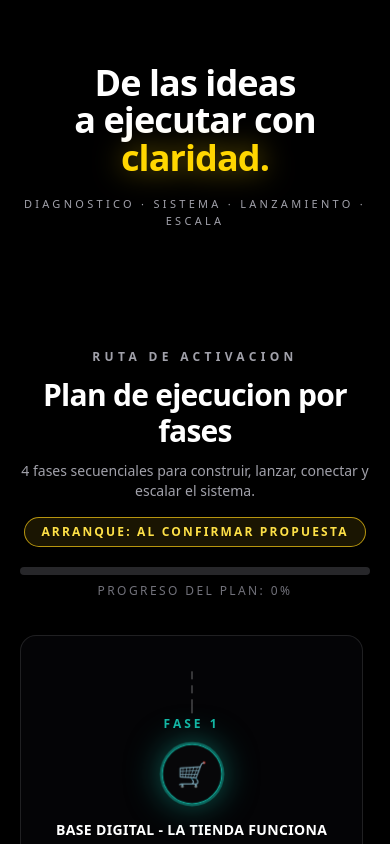
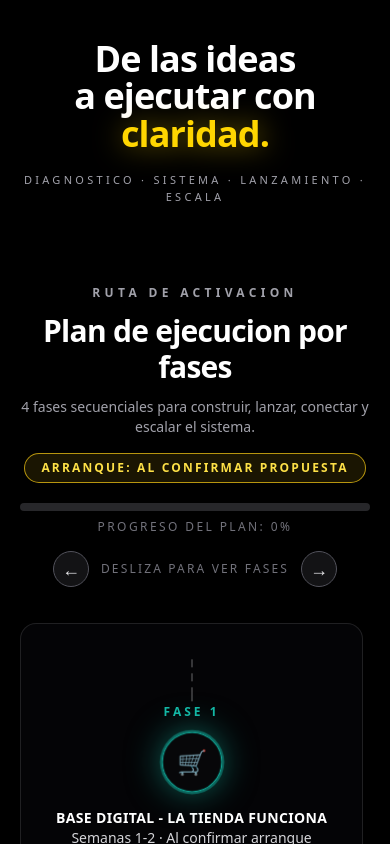
Before and after one commit to fluxasystems1-design/omboarding, a Next.js app: page /dr-leonardo-bello in a window 390 px wide. Shown: the top 844 px of the page. Built offline with nearby package versions, Linux system fonts and the light colour scheme.

Commit message:
fix: ajusta textos y estilos de la landing

```diff
--- a/app/dr-leonardo-bello/page.js
+++ b/app/dr-leonardo-bello/page.js
@@ -1,6 +1,6 @@
 "use client";
 
-import { useEffect, useState } from "react";
+import { useEffect, useRef, useState } from "react";
 
 const timelinePhases = [
   {
@@ -233,6 +233,7 @@ export default function DrLeonardoBelloPage() {
   const [reduceMotion, setReduceMotion] = useState(false);
   const [parallaxOffset, setParallaxOffset] = useState(0);
   const [spotlight, setSpotlight] = useState({ x: 0, y: 0, active: false });
+  const timelineCarouselRef = useRef(null);
 
   const progressPercent = 0;
 
@@ -249,6 +250,15 @@ export default function DrLeonardoBelloPage() {
 
   const handleMagneticLeave = (event) => {
     event.currentTarget.style.transform = "translate3d(0, 0, 0)";
+  };
+
+  const scrollTimeline = (direction) => {
+    if (!timelineCarouselRef.current) return;
+    const cardWidth = timelineCarouselRef.current.clientWidth * 0.9;
+    timelineCarouselRef.current.scrollBy({
+      left: direction === "right" ? cardWidth : -cardWidth,
+      behavior: "smooth",
+    });
   };
 
   useEffect(() => {
@@ -320,7 +330,7 @@ export default function DrLeonardoBelloPage() {
 
   return (
     <main className="min-h-screen bg-black text-white">
-      <section className="mx-auto w-full max-w-6xl px-5 pb-14 pt-16 sm:px-8 md:pb-20 md:pt-24">
+      <section className="mx-auto w-full max-w-6xl px-5 pb-10 pt-10 sm:px-8 md:pb-20 md:pt-24">
         <div data-reveal className="reveal mx-auto max-w-3xl text-center">
           <h1 className="text-4xl font-extrabold leading-[1.04] tracking-tight sm:text-5xl md:text-6xl">
             De las ideas
@@ -334,7 +344,7 @@ export default function DrLeonardoBelloPage() {
         </div>
       </section>
 
-      <section className="mx-auto w-full max-w-6xl px-5 pb-20 pt-16 sm:px-8">
+      <section className="mx-auto w-full max-w-6xl px-5 pb-20 pt-10 sm:px-8 md:pt-16">
         <div data-reveal className="reveal">
           <div className="mb-9 text-center">
             <p className="text-xs font-semibold uppercase tracking-[0.36em] text-zinc-400">Ruta de activacion</p>
@@ -353,6 +363,25 @@ export default function DrLeonardoBelloPage() {
                 />
               </div>
               <p className="mt-2 text-xs uppercase tracking-[0.2em] text-zinc-500">Progreso del plan: {Math.round(progressPercent)}%</p>
+            </div>
+            <div className="mt-4 flex items-center justify-center gap-3 md:hidden">
+              <button
+                type="button"
+                onClick={() => scrollTimeline("left")}
+                className="inline-flex h-9 w-9 items-center justify-center rounded-full border border-zinc-600 bg-zinc-900/80 text-lg font-bold text-zinc-200"
+                aria-label="Deslizar fases hacia la izquierda"
+              >
+                ←
+              </button>
+              <p className="text-xs uppercase tracking-[0.18em] text-zinc-500">Desliza para ver fases</p>
+              <button
+                type="button"
+                onClick={() => scrollTimeline("right")}
+                className="inline-flex h-9 w-9 items-center justify-center rounded-full border border-zinc-600 bg-zinc-900/80 text-lg font-bold text-zinc-200"
+                aria-label="Deslizar fases hacia la derecha"
+              >
+                →
+              </button>
             </div>
           </div>
 
@@ -382,7 +411,10 @@ export default function DrLeonardoBelloPage() {
                 background: `radial-gradient(340px circle at ${spotlight.x}px ${spotlight.y}px, rgba(255,255,255,0.12), transparent 60%)`,
               }}
             />
-            <div className="mobile-snap-carousel flex gap-4 overflow-x-auto pb-4 md:grid md:grid-cols-4 md:gap-6 md:overflow-visible md:pb-0">
+            <div
+              ref={timelineCarouselRef}
+              className="mobile-snap-carousel flex gap-4 overflow-x-auto pb-4 md:grid md:grid-cols-4 md:gap-6 md:overflow-visible md:pb-0"
+            >
               {timelinePhases.map((phase, index) => (
                 <div
                   key={phase.id}
@@ -533,35 +565,7 @@ export default function DrLeonardoBelloPage() {
             Cada transformacion impacta ventas, captura de datos y eficiencia operativa.
           </p>
 
-          <details className="mt-6 rounded-xl border border-zinc-700 bg-[#111111] p-4 md:hidden">
-            <summary className="cursor-pointer list-none text-sm font-bold uppercase tracking-[0.12em] text-zinc-200">
-              Ver transformaciones 1 a 4
-            </summary>
-            <div className="mt-4 grid gap-3">
-              <div className="grid gap-3">
-                <p className="inline-flex w-fit rounded-full bg-red-500/20 px-4 py-1 text-xs font-bold uppercase tracking-[0.18em] text-red-300">
-                  Antes
-                </p>
-                <p className="inline-flex w-fit rounded-full bg-emerald-500/20 px-4 py-1 text-xs font-bold uppercase tracking-[0.18em] text-emerald-300">
-                  Despues
-                </p>
-              </div>
-              {transformationsCore.map((item, idx) => (
-                <div key={`mobile-core-${item.before}`} className="grid gap-3">
-                  <article className="rounded-xl border border-red-400/25 bg-red-950/15 p-4">
-                    <p className="text-xs font-semibold uppercase tracking-[0.12em] text-red-300">Transformacion {idx + 1}</p>
-                    <p className="mt-1 text-sm text-zinc-200">{item.before}</p>
-                  </article>
-                  <article className="rounded-xl border border-emerald-400/25 bg-emerald-950/15 p-4">
-                    <p className="text-xs font-semibold uppercase tracking-[0.12em] text-emerald-300">Impacto {idx + 1}</p>
-                    <p className="mt-1 text-sm text-zinc-100">{item.after}</p>
-                  </article>
-                </div>
-              ))}
-            </div>
-          </details>
-
-          <div className="mt-6 hidden gap-3 md:grid">
+          <div className="mt-6 grid gap-3">
             <div className="grid gap-3 md:grid-cols-2">
               <p className="inline-flex w-fit rounded-full bg-red-500/20 px-4 py-1 text-xs font-bold uppercase tracking-[0.18em] text-red-300">
                 Antes
@@ -599,35 +603,7 @@ export default function DrLeonardoBelloPage() {
             La segunda capa del sistema convierte audiencia en recurrencia, consultas y conversacion activa.
           </p>
 
-          <details className="mt-6 rounded-xl border border-zinc-700 bg-[#111111] p-4 md:hidden">
-            <summary className="cursor-pointer list-none text-sm font-bold uppercase tracking-[0.12em] text-zinc-200">
-              Ver transformaciones 5 a 7
-            </summary>
-            <div className="mt-4 grid gap-3">
-              <div className="grid gap-3">
-                <p className="inline-flex w-fit rounded-full bg-red-500/20 px-4 py-1 text-xs font-bold uppercase tracking-[0.18em] text-red-300">
-                  Antes
-                </p>
-                <p className="inline-flex w-fit rounded-full bg-emerald-500/20 px-4 py-1 text-xs font-bold uppercase tracking-[0.18em] text-emerald-300">
-                  Despues
-                </p>
-              </div>
-              {transformationsScale.map((item, idx) => (
-                <div key={`mobile-scale-${item.before}`} className="grid gap-3">
-                  <article className="rounded-xl border border-red-400/25 bg-red-950/15 p-4">
-                    <p className="text-xs font-semibold uppercase tracking-[0.12em] text-red-300">Transformacion {idx + 5}</p>
-                    <p className="mt-1 text-sm text-zinc-200">{item.before}</p>
-                  </article>
-                  <article className="rounded-xl border border-emerald-400/25 bg-emerald-950/15 p-4">
-                    <p className="text-xs font-semibold uppercase tracking-[0.12em] text-emerald-300">Impacto {idx + 5}</p>
-                    <p className="mt-1 text-sm text-zinc-100">{item.after}</p>
-                  </article>
-                </div>
-              ))}
-            </div>
-          </details>
-
-          <div className="mt-6 hidden gap-3 md:grid">
+          <div className="mt-6 grid gap-3">
             <div className="grid gap-3 md:grid-cols-2">
               <p className="inline-flex w-fit rounded-full bg-red-500/20 px-4 py-1 text-xs font-bold uppercase tracking-[0.18em] text-red-300">
                 Antes
```
